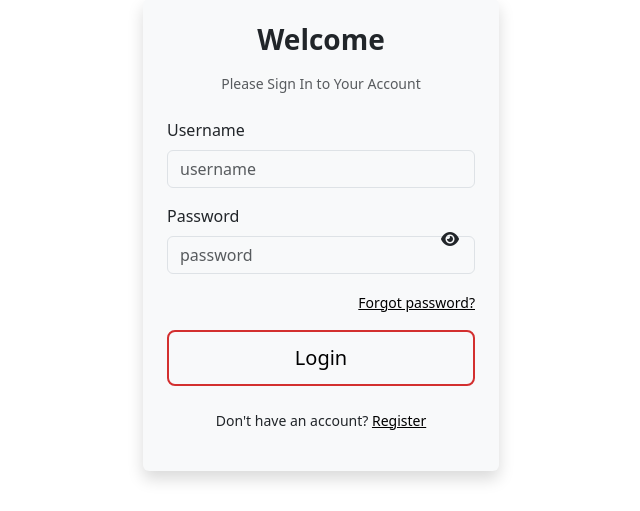
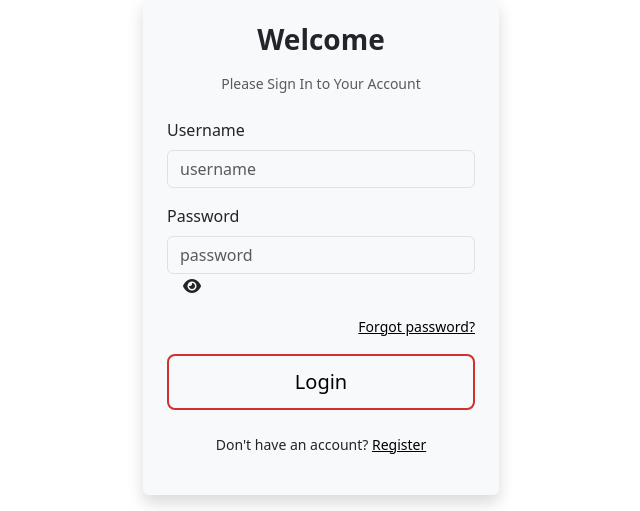
Before and after one commit to phoenixfamily/phoenixfamily, a Django app: page /en/user//login/ in a window 1280 px wide. Shown: the part 108-619 px from the top of the page, without its empty margins (319-959 px from the left). Run offline with Django 4.2, Linux system fonts and the light colour scheme; data that the repository does not hold is empty; some libraries are stand-ins or nearby versions.

Commit message:
login page added

```diff
--- a/templates/login.html
+++ b/templates/login.html
@@ -26,7 +26,7 @@
               <label class="form-label" for="password">{% trans 'Password' %}</label>
               <input type="password" id="password" class="form-control"
                      placeholder="{% trans 'password' %}" required>
-              <i class="fas fa-eye toggle-password position-absolute top-50 end-0 translate-middle-y px-3"
+              <i class="fas fa-eye toggle-password px-3"
                  id="togglePassword"></i>
             </div>
 
```
